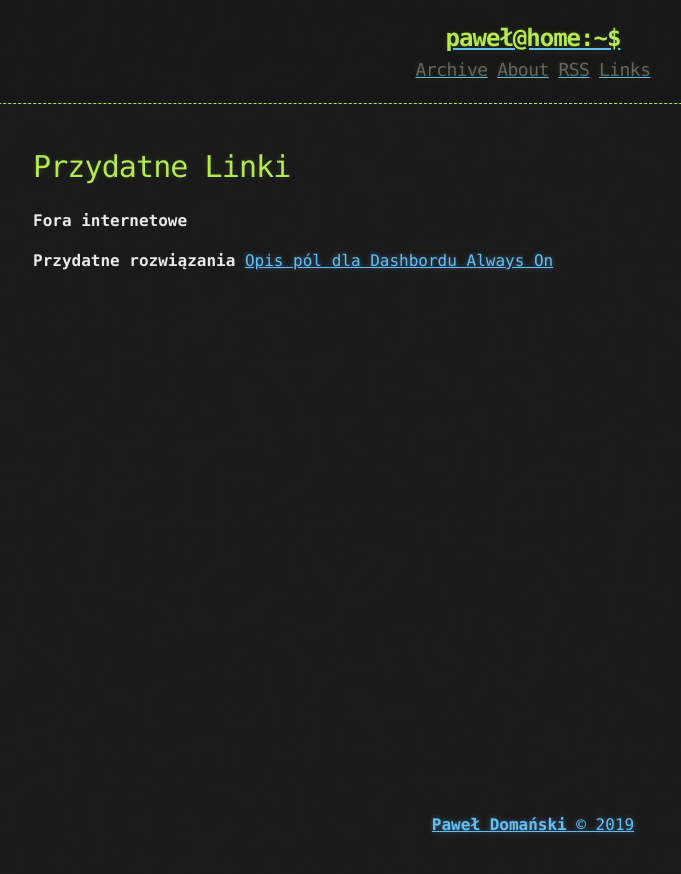
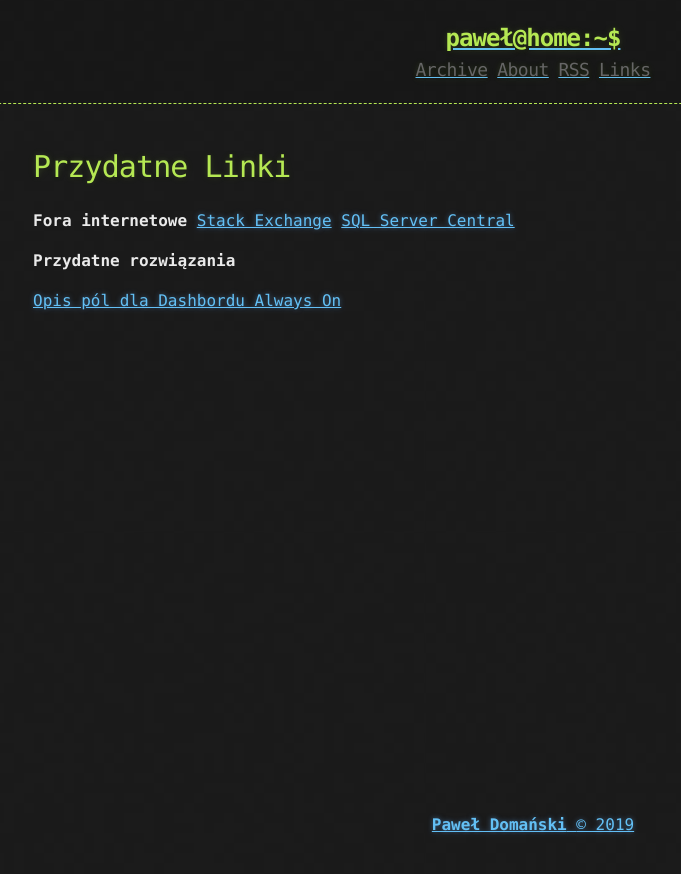
Before and after one commit to pdomansk/pdomansk.github.io, a Jekyll site: the page built from links.md, in a window 1280 px wide. Shown: the top 874 px of the page, without its empty margins (107-788 px from the left). Built offline with Jekyll 4.4.1, drawn with Linux system fonts in a browser that asks for light colours.

Commit message:
Update links.md

```diff
--- a/links.md
+++ b/links.md
@@ -5,9 +5,10 @@ title: Links
 # [](#header-1)Przydatne Linki
 
 **Fora internetowe**
-[](https://dba.stackexchange.com/)
-[](https://www.sqlservercentral.com/)
+[Stack Exchange](https://dba.stackexchange.com/)
+[SQL Server Central](https://www.sqlservercentral.com/)
 
 
 **Przydatne rozwiązania**
+
 [Opis pól dla Dashbordu Always On](https://docs.microsoft.com/en-us/sql/database-engine/availability-groups/windows/use-the-always-on-dashboard-sql-server-management-studio?view=sql-server-2017)
```
